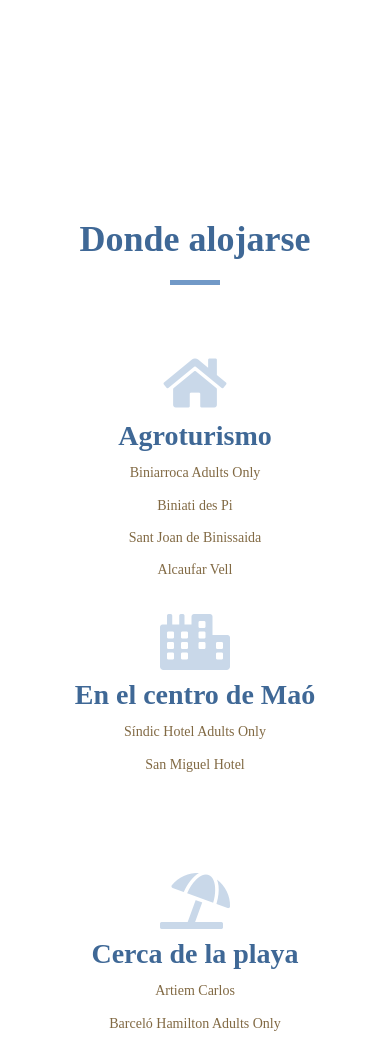
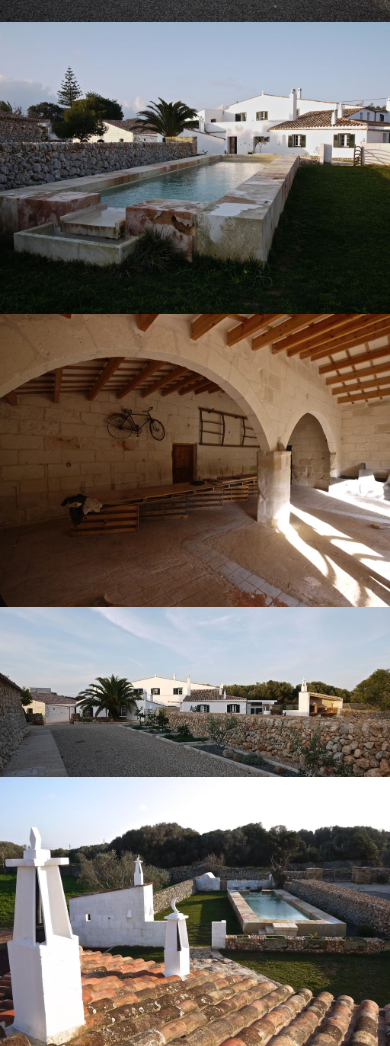
Before and after one commit to palvarez89/paparajotesybellotas, a Django app: page /es/location/ in a window 390 px wide. Shown: the part 688-1734 px from the top of the page. Run offline with Django 3.2, Linux system fonts and the light colour scheme; some libraries are stand-ins or nearby versions.

Commit message:
Add some photos of the venue

```diff
--- a/paparajotes_y_bellotas/templates/pages/location.html
+++ b/paparajotes_y_bellotas/templates/pages/location.html
@@ -2,12 +2,114 @@
 {% load static i18n %}<!DOCTYPE html>
 {% block content %}
 <!-- Content from location.html -->
+
+<section class="box-content box-1 box-style-1" id="portfolio">
+	<div class="row heading">
+		 <div class="col-lg-12">
+			<h2 class="header">{% trans "Toraixa 56" %}</h2>
+			<hr class="line02">
+		</div>
+	</div>
+	<div class="no-gutter">
+		<div class="col-lg-4 col-sm-6">
+			<a href="#" class="portfolio-box">
+				<img src="{% static 'images/venue/1.jpg' %}" class="img-responsive" alt="">
+				<div class="portfolio-box-caption">
+					<div class="portfolio-box-caption-content">
+						<div class="project-category text-faded">
+							Category
+						</div>
+						<div class="project-name">
+							Project Name
+						</div>
+					</div>
+				</div>
+			</a>
+		</div>
+		<div class="col-lg-4 col-sm-6">
+			<a href="#" class="portfolio-box">
+				<img src="{% static 'images/venue/2.jpg' %}" class="img-responsive" alt="">
+				<div class="portfolio-box-caption">
+					<div class="portfolio-box-caption-content">
+						<div class="project-category text-faded">
+							Category
+						</div>
+						<div class="project-name">
+							Project Name
+						</div>
+					</div>
+				</div>
+			</a>
+		</div>
+		<div class="col-lg-4 col-sm-6">
+			<a href="#" class="portfolio-box">
+				<img src="{% static 'images/venue/3.jpg' %}" class="img-responsive" alt="">
+				<div class="portfolio-box-caption">
+					<div class="portfolio-box-caption-content">
+						<div class="project-category text-faded">
+							Category
+						</div>
+						<div class="project-name">
+							Project Name
+						</div>
+					</div>
+				</div>
+			</a>
+		</div>
+		<div class="col-lg-4 col-sm-6">
+			<a href="#" class="portfolio-box">
+				<img src="{% static 'images/venue/4.jpg' %}" class="img-responsive" alt="">
+				<div class="portfolio-box-caption">
+					<div class="portfolio-box-caption-content">
+						<div class="project-category text-faded">
+							Category
+						</div>
+						<div class="project-name">
+							Project Name
+						</div>
+					</div>
+				</div>
+			</a>
+		</div>
+		<div class="col-lg-4 col-sm-6">
+			<a href="#" class="portfolio-box">
+				<img src="{% static 'images/venue/5.jpg' %}" class="img-responsive" alt="">
+				<div class="portfolio-box-caption">
+					<div class="portfolio-box-caption-content">
+						<div class="project-category text-faded">
+							Category
+						</div>
+						<div class="project-name">
+							Project Name
+						</div>
+					</div>
+				</div>
+			</a>
+		</div>
+		<div class="col-lg-4 col-sm-6">
+			<a href="#" class="portfolio-box">
+				<img src="{% static 'images/venue/6.jpg' %}" class="img-responsive" alt="">
+				<div class="portfolio-box-caption">
+					<div class="portfolio-box-caption-content">
+						<div class="project-category text-faded">
+							Category
+						</div>
+						<div class="project-name">
+							Project Name
+						</div>
+					</div>
+				</div>
+			</a>
+		</div>
+	</div>
+</section>
+
 <section class="box-content box-2">
 
 	<div class="container">
 		<div class="row heading">
 			 <div class="col-lg-12">
-				<h2 class="header">Toraixa 56</h2>
+				<h2 class="header">{% trans "Cómo llegar" %}</h2>
 				<hr class="line02">
 			</div>
 		</div>
```
Also changed, not shown: paparajotes_y_bellotas/static/images/venue/1.jpg (added), paparajotes_y_bellotas/static/images/venue/2.jpg (added), paparajotes_y_bellotas/static/images/venue/3.jpg (added), paparajotes_y_bellotas/static/images/venue/4.jpg (added), paparajotes_y_bellotas/static/images/venue/5.jpg (added).
